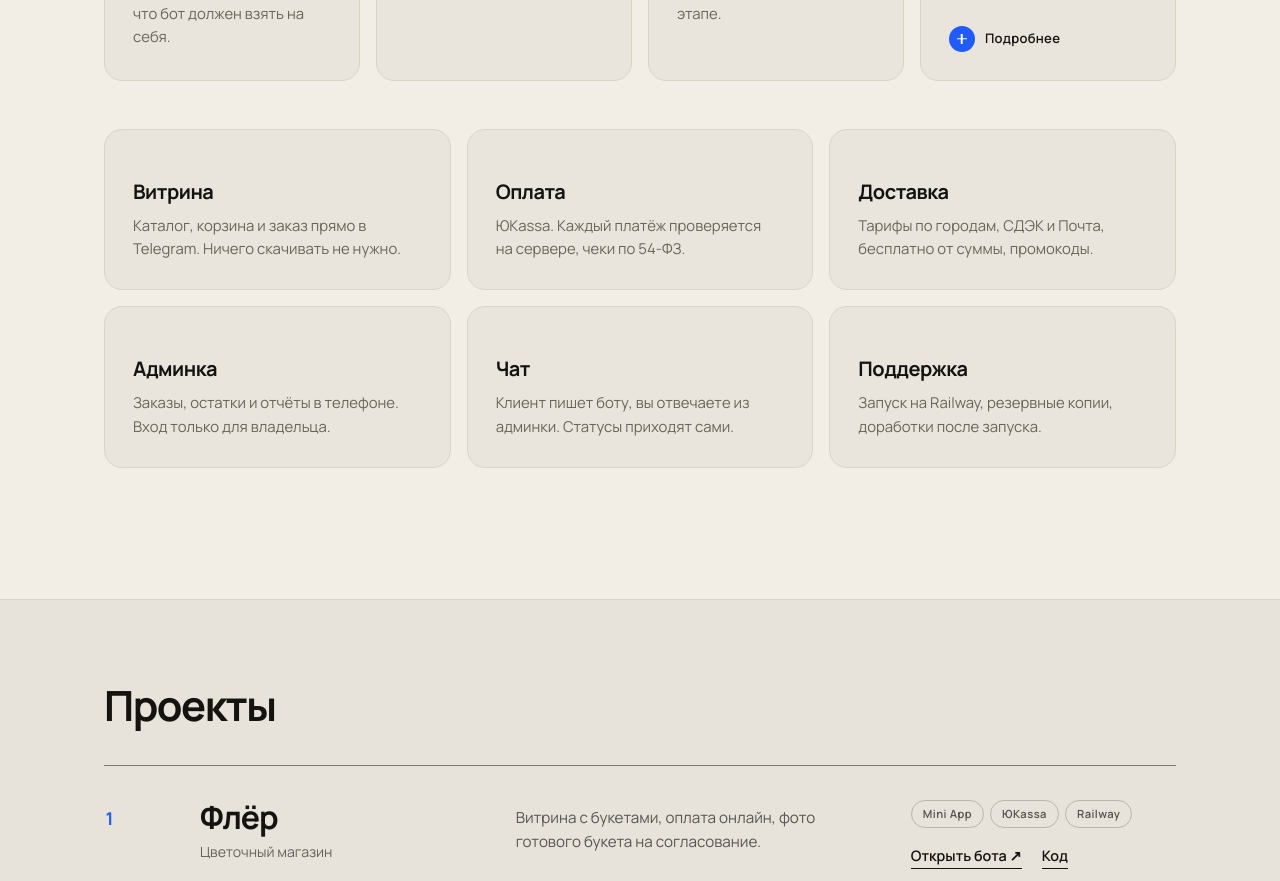
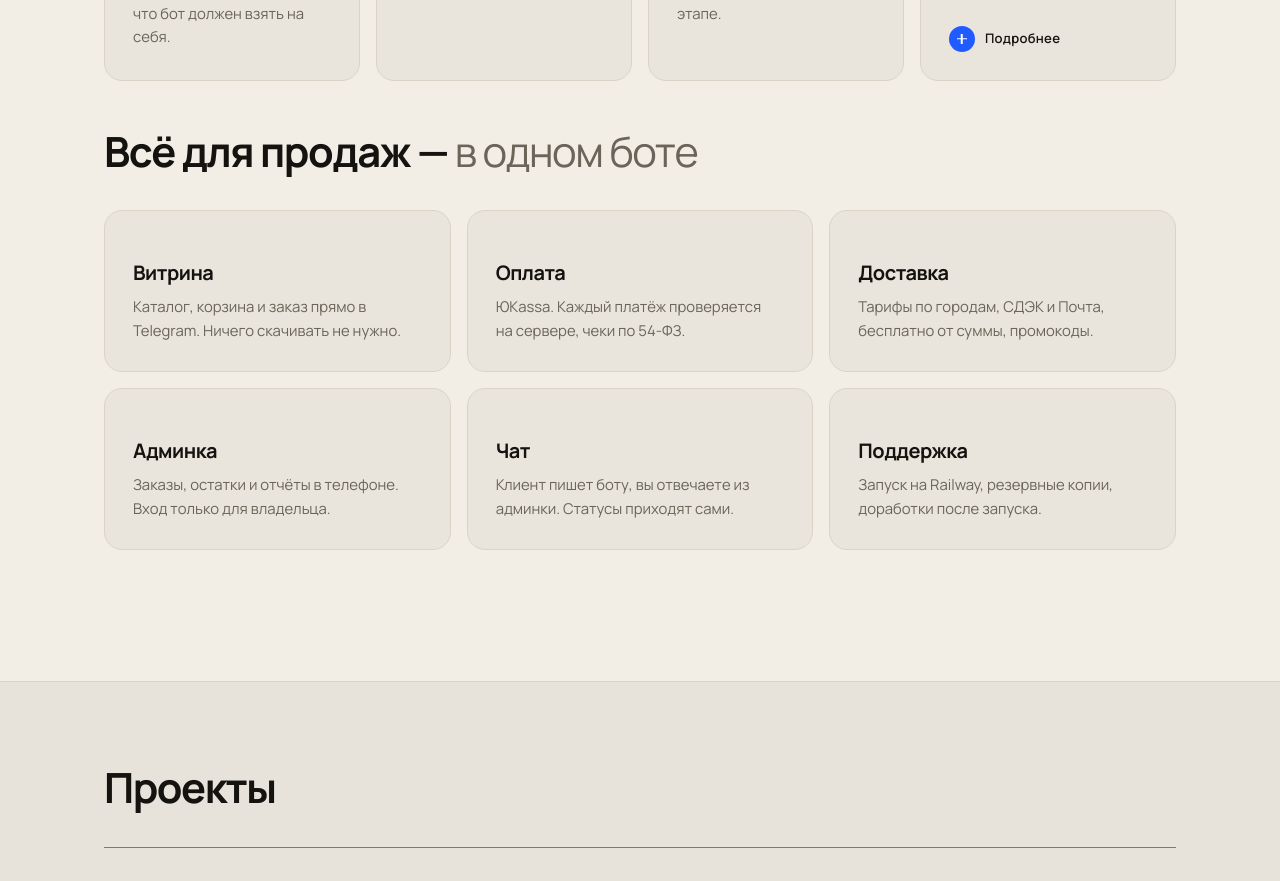
Before and after one commit to zhennyy/botforall, a React (Vite) app: page / in a window 1280 px wide. Shown: the part 900-1781 px from the top of the page. Built offline with nearby package versions, Linux system fonts and the light colour scheme.

Commit message:
Benefits: section heading

```diff
--- a/src/components/Benefits.jsx
+++ b/src/components/Benefits.jsx
@@ -12,6 +12,7 @@ export default function Benefits() {
   return (
     <section id="benefits">
       <div className="wrap">
+        <h2 className="section-title">Всё для продаж — <em>в одном боте</em></h2>
         <Reveal as="ul" className="benefits">
           {items.map(([t, d], i) => (
             <li className="benefit" key={t}>
--- a/src/index.css
+++ b/src/index.css
@@ -221,3 +221,6 @@ h1, h2, h3, .brand { font-weight: 700; letter-spacing: -0.035em; font-feature-se
 .work h3 { font-size: clamp(1.5rem, 2.6vw, 2rem); line-height: 1.1; }
 .contact h2 { font-size: clamp(1.5rem, 2.8vw, 2.1rem); }
 footer b { font-family: var(--sans); font-weight: 800; font-size: 1.05rem; letter-spacing: -0.03em; }
+
+/* заголовок блока возможностей */
+#benefits .section-title em { font-style: normal; font-weight: 400; color: var(--soft); }
```
